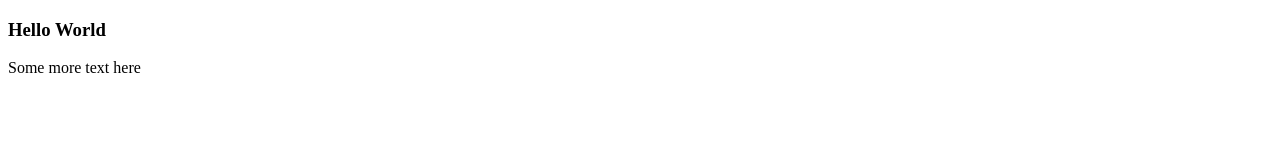
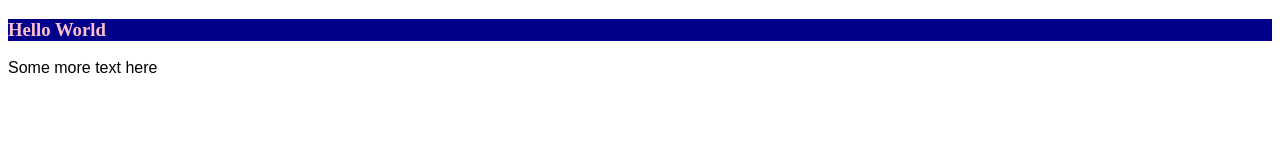
Before and after one commit to christinaannas/weather-at-the-office, a plain HTML site: page index.html in a window 1280 px wide. Drawn offline with Linux system fonts and the light colour scheme.

Commit message:
Styling with internal stylesheet

```diff
--- a/index.html
+++ b/index.html
@@ -3,3 +3,14 @@
   <h3 class="lorem">Hello World</h3>
   <p id="ipsum">Some more text here</p>
 </html>
+<style>
+  h3 {
+    color: pink;
+  }
+  .lorem {
+    background-color: darkblue;
+  }
+  #ipsum {
+    font-family: sans-serif;
+  }
+</style>
```
